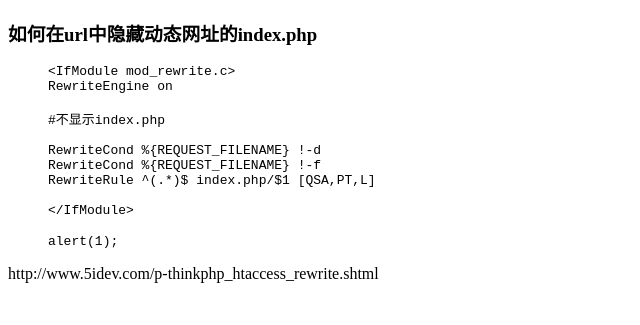
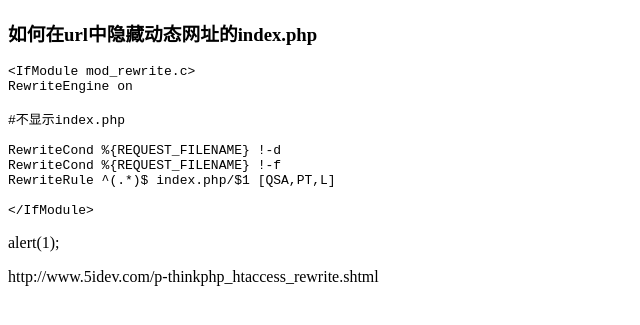
Before and after one commit to zyd52116/thankwsx.github.com, a Jekyll site: the page built from _posts/2013-05-19-how-to-hidden-index-php-in-a-url.md, in a window 1280 px wide. Shown: the top 325 px of the page, without its empty margins (0-640 px from the left). Built offline with Jekyll 4.4.1, drawn with Linux system fonts in a browser that asks for light colours; Markdown is read by kramdown in place of the engine named in the settings; a style sheet for code colours, icons or effects is not loaded.

Commit message:
highlight不能提交了，修改下这个1年多前的post

```diff
--- a/_posts/2013-05-19-how-to-hidden-index-php-in-a-url.md
+++ b/_posts/2013-05-19-how-to-hidden-index-php-in-a-url.md
@@ -4,21 +4,18 @@
 ---
 
 ### 如何在url中隐藏动态网址的index.php
-{% highlight apacheconf %}
-<IfModule mod_rewrite.c>
-RewriteEngine on
 
-#不显示index.php
+	<IfModule mod_rewrite.c>
+	RewriteEngine on
 
-RewriteCond %{REQUEST_FILENAME} !-d
-RewriteCond %{REQUEST_FILENAME} !-f
-RewriteRule ^(.*)$ index.php/$1 [QSA,PT,L]
+	#不显示index.php
 
-</IfModule>
-{% endhighlight %}
+	RewriteCond %{REQUEST_FILENAME} !-d
+	RewriteCond %{REQUEST_FILENAME} !-f
+	RewriteRule ^(.*)$ index.php/$1 [QSA,PT,L]
 
-{% highlight javascript %}
+	</IfModule>
+
 alert(1);
-{% endhighlight %}
 
 http://www.5idev.com/p-thinkphp_htaccess_rewrite.shtml
```
